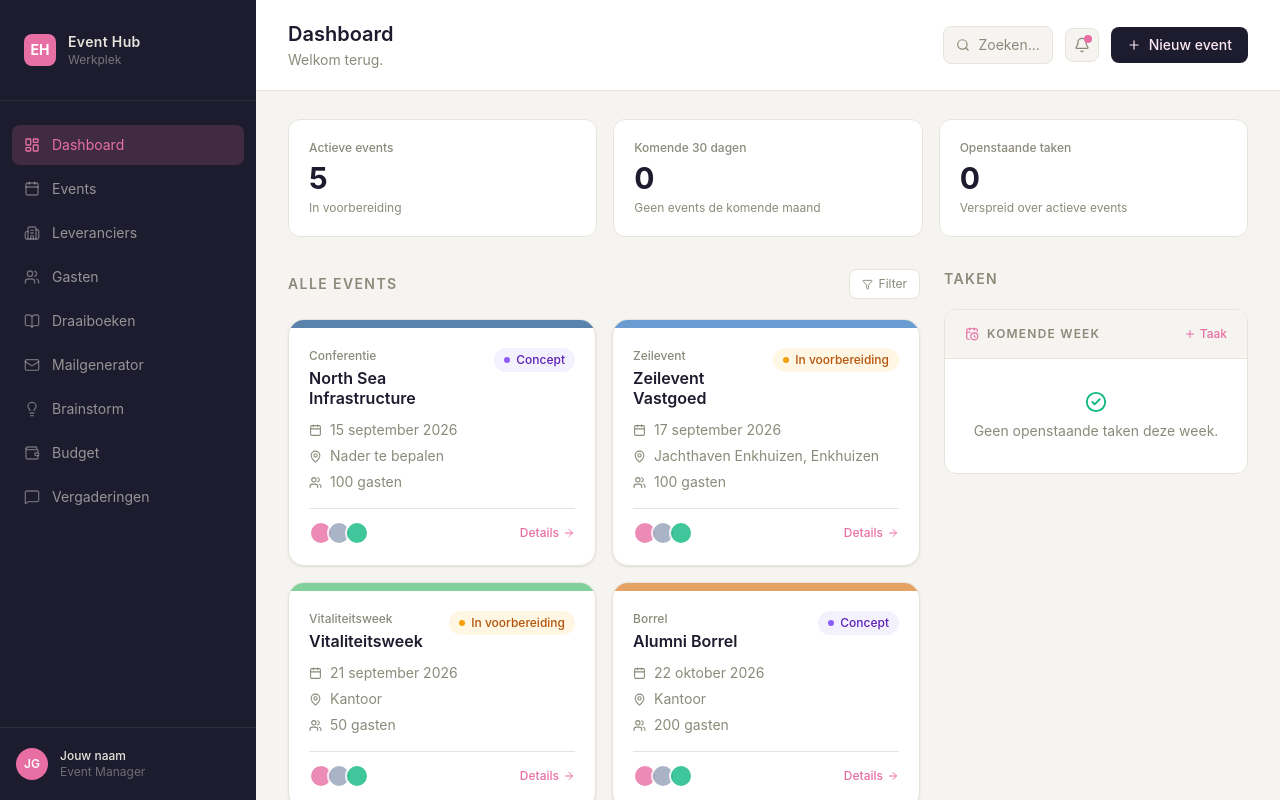
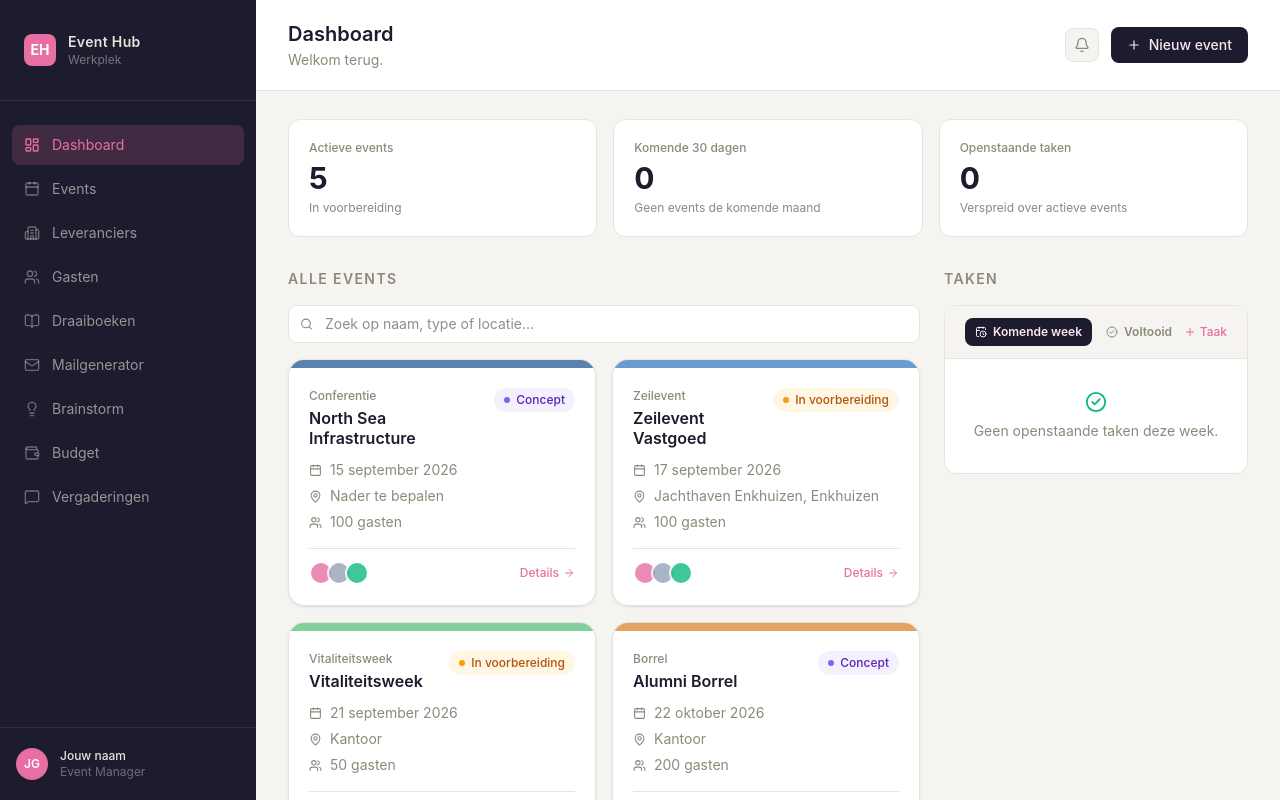
Before and after one commit to kyratirion-slay/Event-hub, a Next.js app: page / in a window 1280 px wide. Built offline with nearby package versions, Linux system fonts and the light colour scheme.

Commit message:
Dashboard: zoekbalk events, todo tabs (voltooid), doorstrepen + prullenbak, terug-knop event pagina; fix leveranciers pill clipping in lijstweergave
https://claude.ai/code/session_0139NnnvoxU8k2KDTCr4KbQD

```diff
--- a/app/events/[id]/page.tsx
+++ b/app/events/[id]/page.tsx
@@ -1527,9 +1527,9 @@ export default function EventDetailPage({ params }: { params: Promise<{ id: stri
         <header style={{ backgroundColor: "var(--card)", borderBottom: "1px solid var(--border)" }}>
           {/* Breadcrumb */}
           <div className="flex items-center gap-2 px-8 pt-5 pb-3 text-xs" style={{ color: "var(--muted)" }}>
-            <Link href="/events" className="flex items-center gap-1 hover:opacity-70 transition-opacity">
-              <ArrowLeft size={12} /> Events
-            </Link>
+            <button onClick={() => router.back()} className="flex items-center gap-1 hover:opacity-70 transition-opacity">
+              <ArrowLeft size={12} /> Terug
+            </button>
             <ChevronRight size={11} />
             <span style={{ color: "var(--foreground)" }}>
               <InlineEdit
--- a/app/page.tsx
+++ b/app/page.tsx
@@ -5,7 +5,7 @@ import Link from "next/link";
 import Sidebar from "@/components/Sidebar";
 import EventCard from "@/components/EventCard";
 import { useStore } from "@/lib/store";
-import { Plus, Search, Bell, Filter, Circle, CheckCircle2, Trash2, CalendarClock } from "lucide-react";
+import { Plus, Search, Bell, X, Circle, CheckCircle2, Trash2, CalendarClock } from "lucide-react";
 
 // ─── DATE HELPERS ─────────────────────────────────────────────────────────────
 
@@ -46,22 +46,22 @@ function parseDutchDeadline(deadline: string | undefined, eventDate: string): Da
 
 function GlobalTodosWidget() {
   const store = useStore();
+  const [tab, setTab] = useState<"open" | "voltooid">("open");
   const [adding, setAdding] = useState(false);
   const [newText, setNewText] = useState("");
   const [newDeadline, setNewDeadline] = useState("");
-  const [newCategory, setNewCategory] = useState("");
   const [targetEventId, setTargetEventId] = useState<number | "">("");
 
   const today = new Date();
   const nextWeek = new Date(today);
   nextWeek.setDate(today.getDate() + 7);
 
+  // "Komende week" tab: todos with deadline in next 7 days (open + done), plus a few open ones without deadline
   const upcoming = store.events
     .filter((e) => e.status !== "afgerond")
     .flatMap((e) =>
       e.todos
         .filter((t) => {
-          if (t.status === "done") return false;
           const d = parseDutchDeadline(t.deadline, e.date);
           return d !== null && d >= today && d <= nextWeek;
         })
@@ -84,15 +84,72 @@ function GlobalTodosWidget() {
 
   const displayTodos = [...upcoming, ...allOpen].slice(0, 10);
 
+  // "Voltooid" tab: all done todos across non-finished events
+  const doneTodos = store.events
+    .filter((e) => e.status !== "afgerond")
+    .flatMap((e) =>
+      e.todos
+        .filter((t) => t.status === "done")
+        .map((t) => ({ ...t, eventId: e.id, eventName: e.name, coverColor: e.coverColor }))
+    );
+
   function addTodo() {
     if (!newText.trim() || !targetEventId) return;
     store.addTodo(Number(targetEventId), {
       text: newText.trim(),
       status: "open",
       deadline: newDeadline.trim() || undefined,
-      category: newCategory.trim() || "Algemeen",
+      category: "Algemeen",
     });
-    setNewText(""); setNewDeadline(""); setNewCategory(""); setTargetEventId(""); setAdding(false);
+    setNewText(""); setNewDeadline(""); setTargetEventId(""); setAdding(false);
+  }
+
+  function TodoRow({ todo, i, total }: { todo: typeof displayTodos[0]; i: number; total: number }) {
+    const done = todo.status === "done";
+    return (
+      <div
+        key={`${todo.eventId}-${todo.id}`}
+        className="flex items-center gap-3 px-5 py-3"
+        style={{ borderBottom: i < total - 1 ? "1px solid var(--border)" : "none" }}
+      >
+        <button
+          onClick={() => store.toggleTodo(todo.eventId, todo.id)}
+          className="shrink-0 transition-opacity hover:opacity-70"
+        >
+          {done
+            ? <CheckCircle2 size={15} style={{ color: "#10b981" }} />
+            : <Circle size={15} style={{ color: "var(--border)" }} />
+          }
+        </button>
+        <span
+          className="flex-1 text-sm truncate"
+          style={{
+            color: done ? "var(--muted)" : "var(--foreground)",
+            textDecoration: done ? "line-through" : "none",
+          }}
+        >
+          {todo.text}
+        </span>
+        <div className="flex items-center gap-2 shrink-0">
+          <span
+            className="text-xs px-2 py-0.5 rounded-full font-medium"
+            style={{ backgroundColor: `${todo.coverColor}22`, color: todo.coverColor }}
+          >
+            {todo.eventName.split(" ")[0]}
+          </span>
+          {todo.deadline && !done && (
+            <span className="text-xs" style={{ color: "var(--muted)" }}>{todo.deadline}</span>
+          )}
+          <button
+            onClick={() => store.deleteTodo(todo.eventId, todo.id)}
+            className="opacity-30 hover:opacity-100 transition-opacity"
+            title="Verwijderen"
+          >
+            <Trash2 size={12} style={{ color: "var(--muted)" }} />
+          </button>
+        </div>
+      </div>
+    );
   }
 
   return (
@@ -100,13 +157,36 @@ function GlobalTodosWidget() {
       className="rounded-xl overflow-hidden"
       style={{ border: "1px solid var(--border)", backgroundColor: "var(--card)" }}
     >
-      <div className="flex items-center justify-between px-5 py-4 border-b" style={{ borderColor: "var(--border)", backgroundColor: "var(--background)" }}>
-        <div className="flex items-center gap-2">
-          <CalendarClock size={14} style={{ color: "var(--accent)" }} />
-          <span className="text-xs font-semibold uppercase tracking-widest" style={{ color: "var(--muted)" }}>
+      {/* Header */}
+      <div
+        className="flex items-center justify-between px-5 py-3 border-b"
+        style={{ borderColor: "var(--border)", backgroundColor: "var(--background)" }}
+      >
+        <div className="flex items-center gap-1">
+          <button
+            onClick={() => setTab("open")}
+            className="flex items-center gap-1.5 text-xs font-semibold px-2.5 py-1.5 rounded-lg transition-colors"
+            style={tab === "open"
+              ? { backgroundColor: "var(--foreground)", color: "var(--accent-light)" }
+              : { color: "var(--muted)" }
+            }
+          >
+            <CalendarClock size={12} />
             Komende week
-          </span>
+          </button>
+          <button
+            onClick={() => setTab("voltooid")}
+            className="flex items-center gap-1.5 text-xs font-semibold px-2.5 py-1.5 rounded-lg transition-colors"
+            style={tab === "voltooid"
+              ? { backgroundColor: "var(--foreground)", color: "var(--accent-light)" }
+              : { color: "var(--muted)" }
+            }
+          >
+            <CheckCircle2 size={12} />
+            Voltooid {doneTodos.length > 0 && `(${doneTodos.length})`}
+          </button>
         </div>
+        {tab === "open" && (
           <button
             onClick={() => setAdding(true)}
             className="flex items-center gap-1 text-xs font-medium"
@@ -114,8 +194,10 @@ function GlobalTodosWidget() {
           >
             <Plus size={12} /> Taak
           </button>
+        )}
       </div>
 
+      {/* Add form */}
       {adding && (
         <div className="px-5 py-4 border-b space-y-3" style={{ borderColor: "var(--border)" }}>
           <input
@@ -163,7 +245,9 @@ function GlobalTodosWidget() {
         </div>
       )}
 
-      {displayTodos.length === 0 ? (
+      {/* Tab: open */}
+      {tab === "open" && (
+        displayTodos.length === 0 ? (
           <div className="px-5 py-8 text-center">
             <CheckCircle2 size={22} className="mx-auto mb-2" style={{ color: "#10b981" }} />
             <p className="text-sm" style={{ color: "var(--muted)" }}>Geen openstaande taken deze week.</p>
@@ -171,35 +255,26 @@ function GlobalTodosWidget() {
         ) : (
           <div>
             {displayTodos.map((todo, i) => (
-            <div
-              key={`${todo.eventId}-${todo.id}`}
-              className="flex items-center gap-3 px-5 py-3"
-              style={{ borderBottom: i < displayTodos.length - 1 ? "1px solid var(--border)" : "none" }}
-            >
-              <button onClick={() => store.toggleTodo(todo.eventId, todo.id)} className="shrink-0">
-                <Circle size={14} className="hover:opacity-60 transition-opacity" style={{ color: "var(--border)" }} />
-              </button>
-              <span className="flex-1 text-sm truncate" style={{ color: "var(--foreground)" }}>{todo.text}</span>
-              <div className="flex items-center gap-2 shrink-0">
-                <span
-                  className="text-xs px-2 py-0.5 rounded-full font-medium"
-                  style={{ backgroundColor: `${todo.coverColor}22`, color: todo.coverColor }}
-                >
-                  {todo.eventName.split(" ")[0]}
-                </span>
-                {todo.deadline && (
-                  <span className="text-xs" style={{ color: "var(--muted)" }}>{todo.deadline}</span>
-                )}
-                <button
-                  onClick={() => store.deleteTodo(todo.eventId, todo.id)}
-                  className="opacity-30 hover:opacity-100 transition-opacity"
-                >
-                  <Trash2 size={12} style={{ color: "var(--muted)" }} />
-                </button>
-              </div>
-            </div>
+              <TodoRow key={`${todo.eventId}-${todo.id}`} todo={todo} i={i} total={displayTodos.length} />
             ))}
           </div>
+        )
+      )}
+
+      {/* Tab: voltooid */}
+      {tab === "voltooid" && (
+        doneTodos.length === 0 ? (
+          <div className="px-5 py-8 text-center">
+            <Circle size={22} className="mx-auto mb-2" style={{ color: "var(--border)" }} />
+            <p className="text-sm" style={{ color: "var(--muted)" }}>Nog geen voltooide taken.</p>
+          </div>
+        ) : (
+          <div>
+            {doneTodos.map((todo, i) => (
+              <TodoRow key={`${todo.eventId}-${todo.id}`} todo={todo} i={i} total={doneTodos.length} />
+            ))}
+          </div>
+        )
       )}
     </div>
   );
@@ -209,8 +284,19 @@ function GlobalTodosWidget() {
 
 export default function DashboardPage() {
   const store = useStore();
+  const [eventSearch, setEventSearch] = useState("");
 
-  const dashboardEvents = store.events.map((e) => ({
+  const dashboardEvents = store.events
+    .filter((e) => {
+      if (!eventSearch.trim()) return true;
+      const q = eventSearch.toLowerCase();
+      return (
+        e.name.toLowerCase().includes(q) ||
+        e.type.toLowerCase().includes(q) ||
+        e.location.toLowerCase().includes(q)
+      );
+    })
+    .map((e) => ({
       id: e.id,
       name: e.name,
       date: e.date,
@@ -265,19 +351,11 @@ export default function DashboardPage() {
             </p>
           </div>
           <div className="flex items-center gap-3">
-            <div
-              className="flex items-center gap-2 px-3 py-2 rounded-lg text-sm"
-              style={{ backgroundColor: "var(--background)", border: "1px solid var(--border)", color: "var(--muted)" }}
-            >
-              <Search size={14} />
-              <span>Zoeken...</span>
-            </div>
             <button
               className="relative p-2 rounded-lg"
               style={{ backgroundColor: "var(--background)", border: "1px solid var(--border)" }}
             >
               <Bell size={16} style={{ color: "var(--muted)" }} />
-              <span className="absolute top-1.5 right-1.5 w-2 h-2 rounded-full" style={{ backgroundColor: "var(--accent)" }} />
             </button>
             <Link
               href="/events"
@@ -312,28 +390,50 @@ export default function DashboardPage() {
           <div className="grid grid-cols-3 gap-6">
             {/* Events — 2/3 width */}
             <div className="col-span-2">
-              <div className="flex items-center justify-between mb-5">
+              <div className="flex items-center justify-between mb-4">
                 <h2 className="text-sm font-semibold uppercase tracking-widest" style={{ color: "var(--muted)" }}>
                   Alle events
                 </h2>
+              </div>
+
+              {/* Search bar */}
+              <div className="relative mb-4">
+                <Search size={13} className="absolute left-3 top-1/2 -translate-y-1/2" style={{ color: "var(--muted)" }} />
+                <input
+                  value={eventSearch}
+                  onChange={(e) => setEventSearch(e.target.value)}
+                  placeholder="Zoek op naam, type of locatie..."
+                  className="w-full text-sm pl-9 pr-9 py-2 rounded-lg outline-none"
+                  style={{ border: "1px solid var(--border)", backgroundColor: "var(--card)", color: "var(--foreground)" }}
+                />
+                {eventSearch && (
                   <button
-                  className="flex items-center gap-1.5 text-xs px-3 py-1.5 rounded-lg"
-                  style={{ border: "1px solid var(--border)", color: "var(--muted)", backgroundColor: "var(--card)" }}
+                    onClick={() => setEventSearch("")}
+                    className="absolute right-3 top-1/2 -translate-y-1/2 opacity-50 hover:opacity-100 transition-opacity"
                   >
-                  <Filter size={11} />
-                  Filter
+                    <X size={12} style={{ color: "var(--muted)" }} />
                   </button>
+                )}
               </div>
+
+              {dashboardEvents.length === 0 ? (
+                <div className="py-12 text-center rounded-xl" style={{ border: "1px dashed var(--border)" }}>
+                  <p className="text-sm font-medium" style={{ color: "var(--muted)" }}>
+                    Geen events gevonden voor &ldquo;{eventSearch}&rdquo;
+                  </p>
+                </div>
+              ) : (
                 <div className="grid grid-cols-2 gap-4">
                   {dashboardEvents.map((event) => (
                     <EventCard key={event.id} event={event} />
                   ))}
                 </div>
+              )}
             </div>
 
             {/* Global todos — 1/3 width */}
             <div>
-              <h2 className="text-sm font-semibold uppercase tracking-widest mb-5" style={{ color: "var(--muted)" }}>
+              <h2 className="text-sm font-semibold uppercase tracking-widest mb-4" style={{ color: "var(--muted)" }}>
                 Taken
               </h2>
               <GlobalTodosWidget />
```
Also changed, not shown: app/leveranciers/page.tsx (+11 -6 lines). Lines whose indentation alone changed are shown as unchanged.
